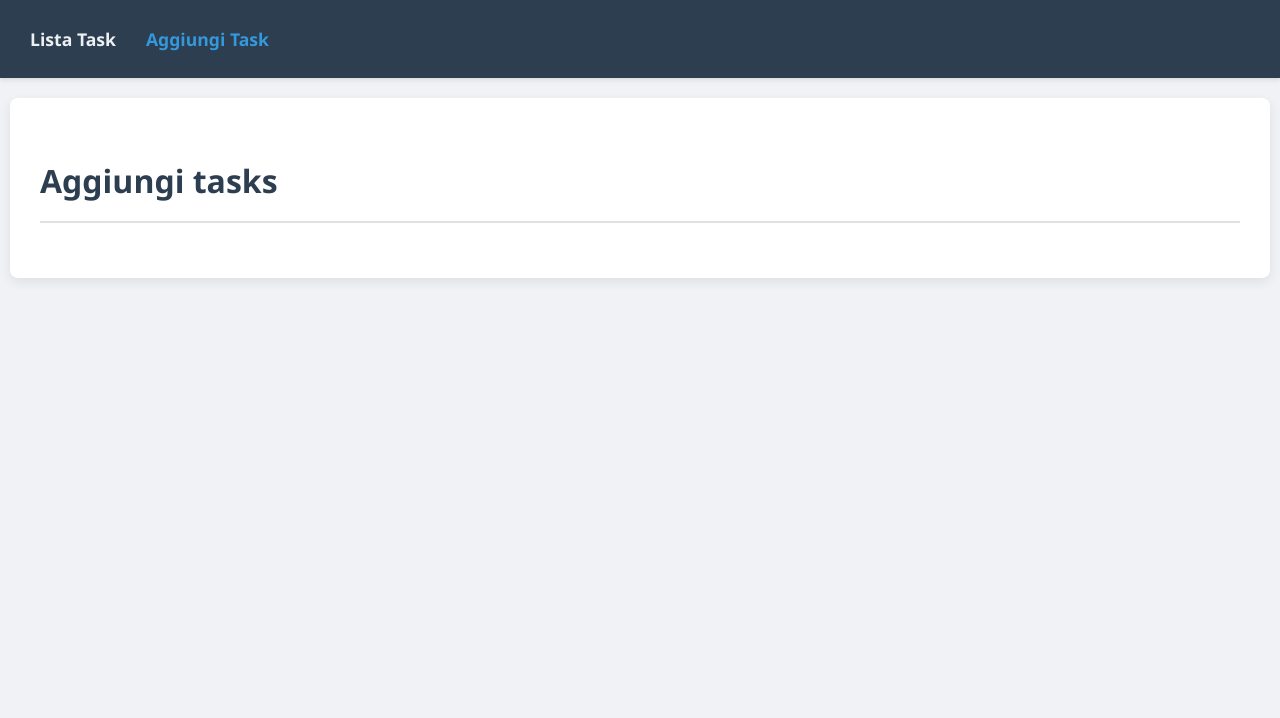
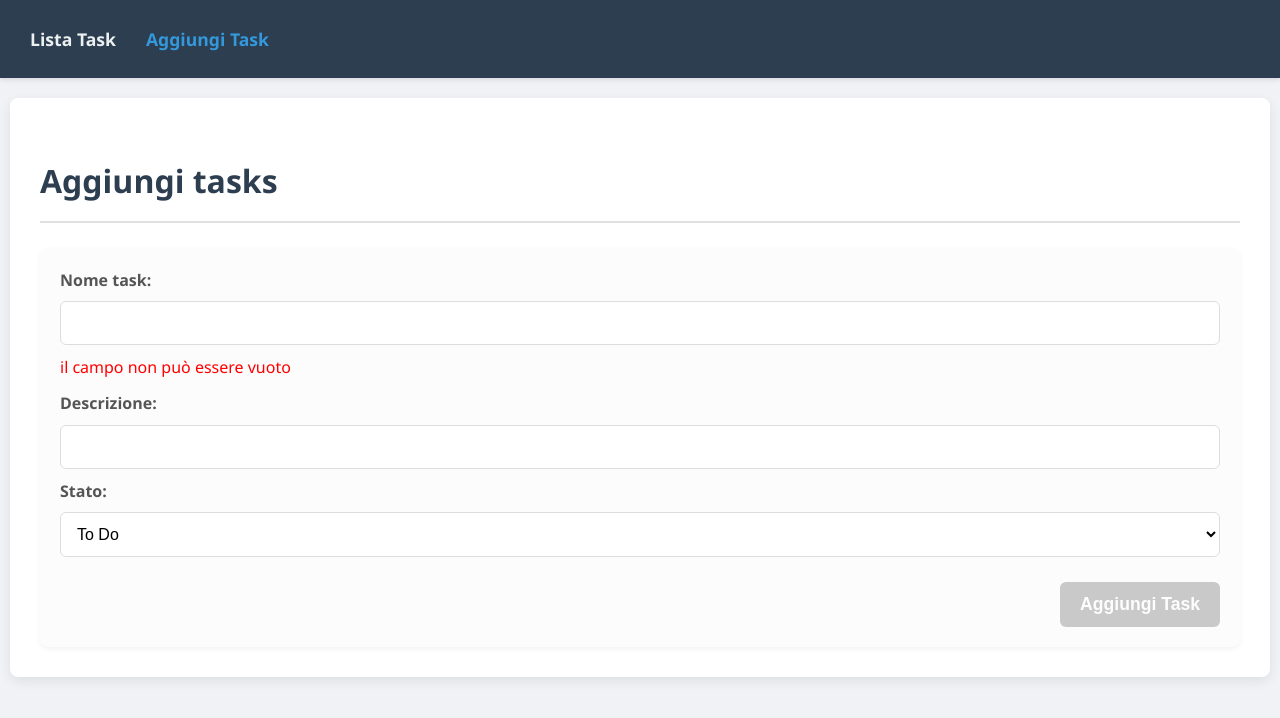
Before and after one commit to EstebanCaponio/ex-react-task-manager, a React (Vite) app: page /add in a window 1280 px wide. Shown: the top 718 px of the page. Built offline with nearby package versions, Linux system fonts and the light colour scheme; no server answers.

Commit message:
feat: finish milestone 5

```diff
--- a/src/index.css
+++ b/src/index.css
@@ -128,3 +128,64 @@ td:nth-child(3) {
 .status-done {
     background-color: #27ae60;
 }
+
+
+/* add tasks */
+.add-task-form {
+    display: flex;
+    flex-direction: column;
+    gap: 10px;
+    padding: 20px;
+    background-color: #fcfcfc;
+    border-radius: 8px;
+    box-shadow: 0 2px 5px rgba(0, 0, 0, 0.05);
+}
+
+.form-label {
+    font-weight: 600;
+    color: #555;
+    display: flex;
+    flex-direction: column;
+    gap: 8px;
+}
+
+.form-input {
+    padding: 12px;
+    border: 1px solid #ddd;
+    border-radius: 6px;
+    font-size: 1em;
+    transition: border-color 0.3s;
+    background-color: #ffffff;
+}
+
+.form-input:focus {
+    outline: none;
+    border-color: #3498db;
+    box-shadow: 0 0 5px rgba(52, 152, 219, 0.5);
+}
+
+
+/* submit */
+.form-button {
+    padding: 12px 20px;
+    margin-top: 15px;
+    background-color: #3498db;
+    color: #ffffff;
+    border: none;
+    border-radius: 6px;
+    font-size: 1.1em;
+    font-weight: 600;
+    cursor: pointer;
+    transition: background-color 0.3s, opacity 0.3s;
+    align-self: flex-end;
+}
+
+.form-button:hover {
+    background-color: #2980b9;
+}
+
+.form-button:disabled {
+    background-color: #a8a8a8;
+    cursor: not-allowed;
+    opacity: 0.6;
+}
--- a/src/pages/AddTask.jsx
+++ b/src/pages/AddTask.jsx
@@ -1,8 +1,79 @@
+import { useMemo, useRef, useState } from "react"
+
+const symbols = "!@#$%^&*()-_=+[]{}|;:'\"\,.<>?/`~";
+
 export default function AddTask() {
+
+    const [taskTitle, setTaskTitle] = useState('');
+    const descriptionRef = useRef();
+    const statusRef = useRef();
+
+    const errorTaskTitle = useMemo(() => {
+        if (!taskTitle.trim()) {
+            return 'il campo non può essere vuoto'
+        };
+        if ([...taskTitle].some(char => symbols.includes(char))) {
+            return 'non possono esserci caratteri speciali'
+        };
+        return '';
+    }, [taskTitle])
+
+    const handleSubmit = e => {
+        e.preventDefault();
+        if (errorTaskTitle)
+            return;
+
+        const newTask = {
+            title: taskTitle.trim(),
+            description: descriptionRef.current.value,
+            status: statusRef.current.value
+        }
+
+        console.log('task da aggiungere', newTask)
+
+        setTaskTitle('');
+        descriptionRef.current.value = '';
+        statusRef.current.value = 'To Do';
+    }
 
     return (
         <>
             <h2>Aggiungi tasks</h2>
+            <form
+                className="add-task-form"
+                onSubmit={handleSubmit}
+            >
+                <label className="form-label">
+                    Nome task:
+                    <input type="text"
+                        className="form-input"
+                        value={taskTitle}
+                        onChange={e => setTaskTitle(e.target.value)} />
+                </label>
+                {errorTaskTitle && <p style={{ color: 'red', margin: 0 }}>{errorTaskTitle}</p>}
+
+                <label className="form-label">
+                    Descrizione:
+                    <input type="text"
+                        className="form-input"
+                        ref={descriptionRef} />
+                </label>
+
+                <label className="form-label">
+                    Stato:
+                    <select className="form-input"
+                        ref={statusRef}
+                        defaultValue={'To Do'}>
+                        <option value="To Do">To Do</option>
+                        <option value="Doing">Doing</option>
+                        <option value="Done">Done</option>
+                    </select>
+                </label>
+
+                <button type="submit"
+                    className="form-button"
+                    disabled={errorTaskTitle}>Aggiungi Task</button>
+            </form>
         </>
     )
 }
```
